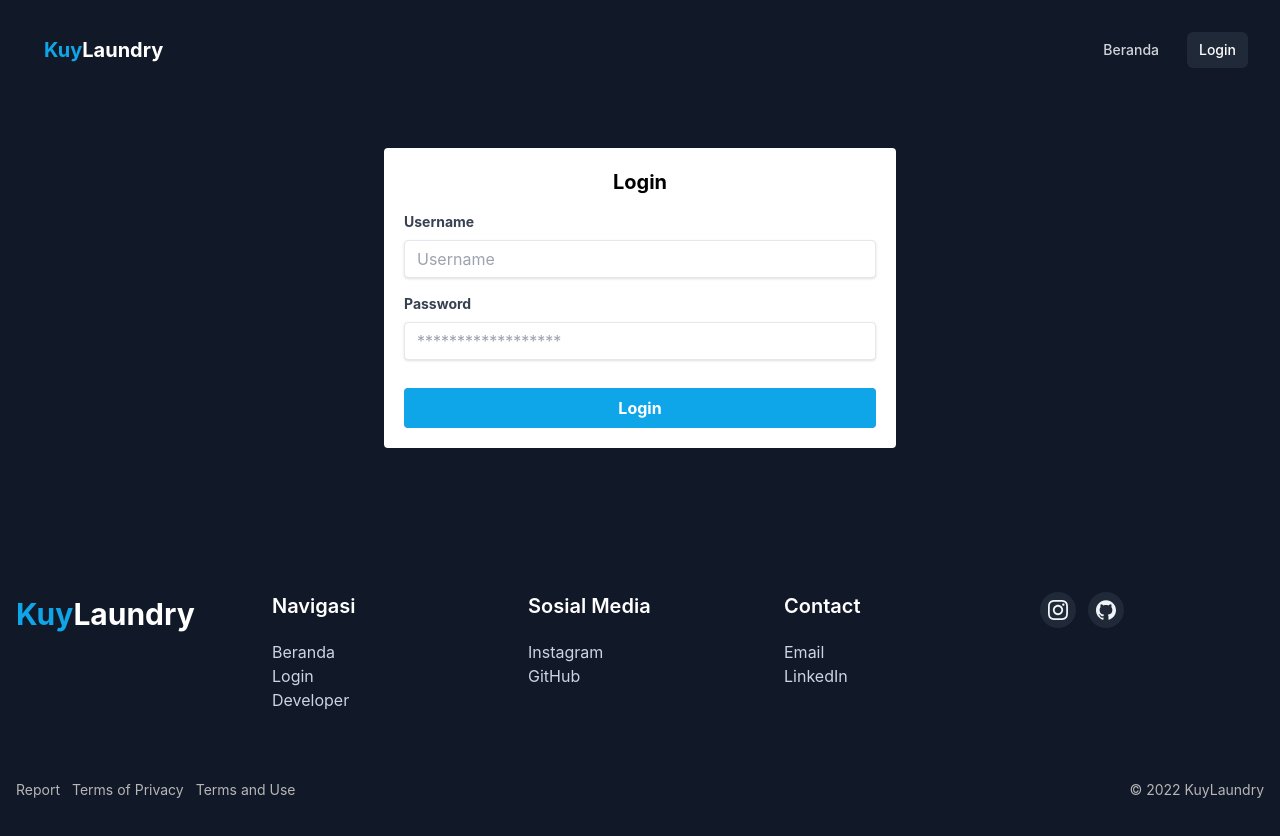
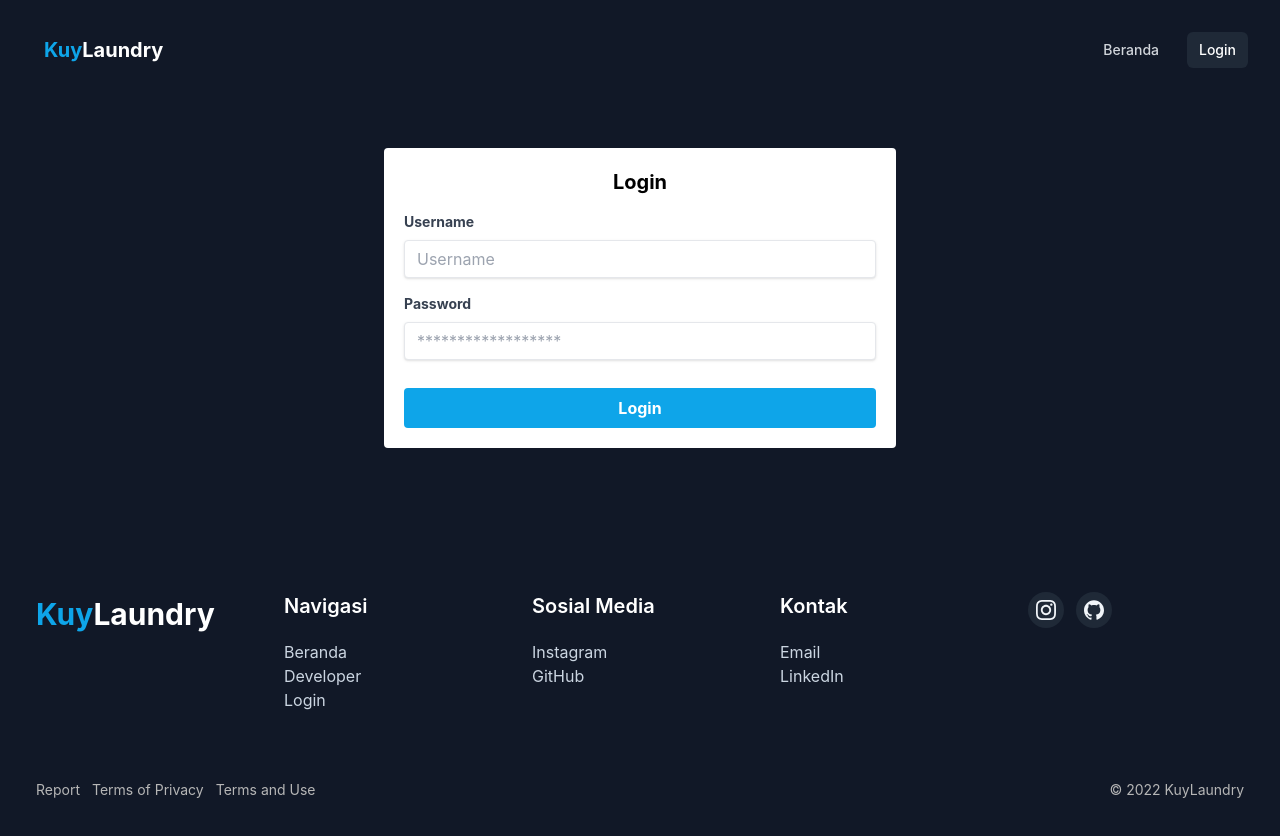
Before and after one commit to nuflakbrr/KuyLaundry, a React (Vite) app: page /login in a window 1280 px wide. Shown: the top 836 px of the page. Built offline with nearby package versions, Linux system fonts and the light colour scheme.

Commit message:
add px to footer

```diff
--- a/src/components/Footer.jsx
+++ b/src/components/Footer.jsx
@@ -5,7 +5,7 @@ export default function Footer() {
     const year = new Date().getFullYear()
 
     return (
-        <footer className='pt-24 pb-12 max-w-7xl mx-auto'>
+        <footer className='pt-24 pb-12 px-5 max-w-7xl mx-auto'>
             <div className='container'>
                 <div className='flex flex-wrap'>
                     {/* Logo */}
@@ -26,10 +26,10 @@ export default function Footer() {
                                 <NavLink to='/' className='inline-block text-base text-slate-300 hover:text-zinc-50'>Beranda</NavLink>
                             </li>
                             <li>
-                                <NavLink to='/login' className='inline-block text-base text-slate-300 hover:text-zinc-50'>Login</NavLink>
+                                <NavLink to='/developers' className='inline-block text-base text-slate-300 hover:text-zinc-50'>Developer</NavLink>
                             </li>
                             <li>
-                                <NavLink to='/developers' className='inline-block text-base text-slate-300 hover:text-zinc-50'>Developer</NavLink>
+                                <NavLink to='/login' className='inline-block text-base text-slate-300 hover:text-zinc-50'>Login</NavLink>
                             </li>
                         </ul>
                     </div>
@@ -54,7 +54,7 @@ export default function Footer() {
                     {/* Contact */}
                     <div className='w-full px-4 mb-12 md:w-1/5'>
                         <h2 className='font-semibold text-xl text-white mb-5'>
-                            Contact
+                            Kontak
                         </h2>
                         <ul>
                             <li>
```
